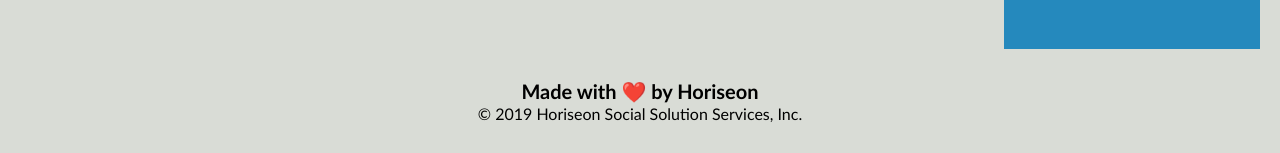
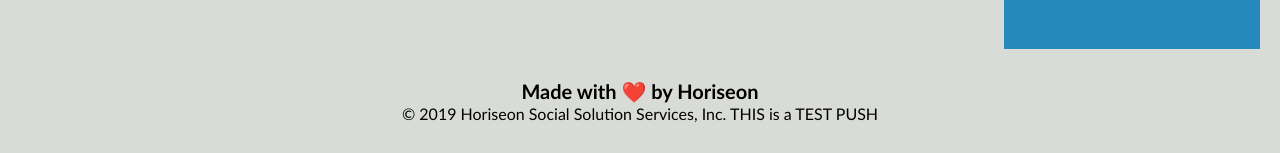
Before and after one commit to ColinJohnson747/Homework-One, a plain HTML site: page index.html in a window 1280 px wide. Shown: the part 1870-2023 px from the top of the page. Drawn offline with Linux system fonts and the light colour scheme.

Commit message:
TEST PUSH

```diff
--- a/index.html
+++ b/index.html
@@ -90,7 +90,7 @@
         <footer>
             <h2>Made with ❤️️ by Horiseon</h2>
             <p>
-                &copy; 2019 Horiseon Social Solution Services, Inc.
+                &copy; 2019 Horiseon Social Solution Services, Inc. THIS is a TEST PUSH
             </p>
         </footer>
     </body>
```
